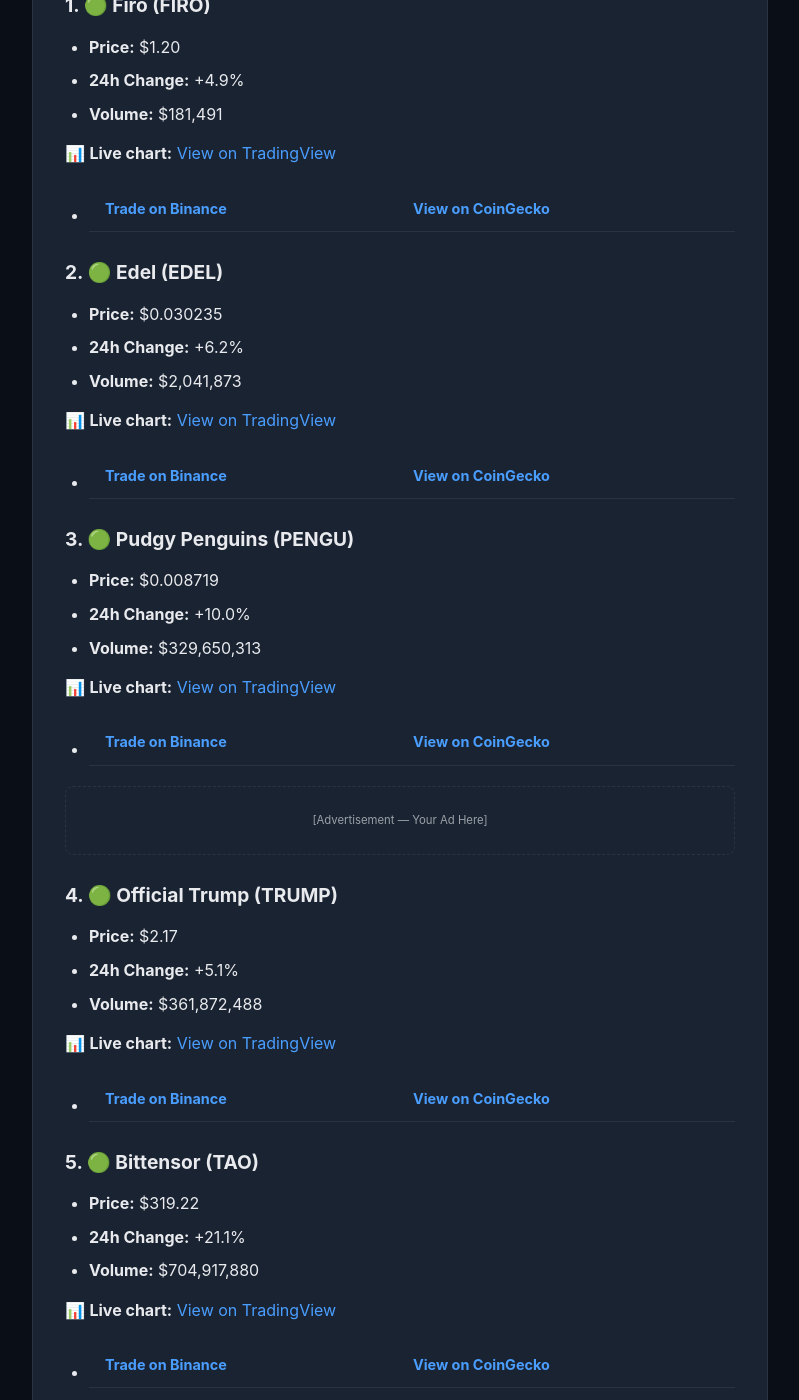
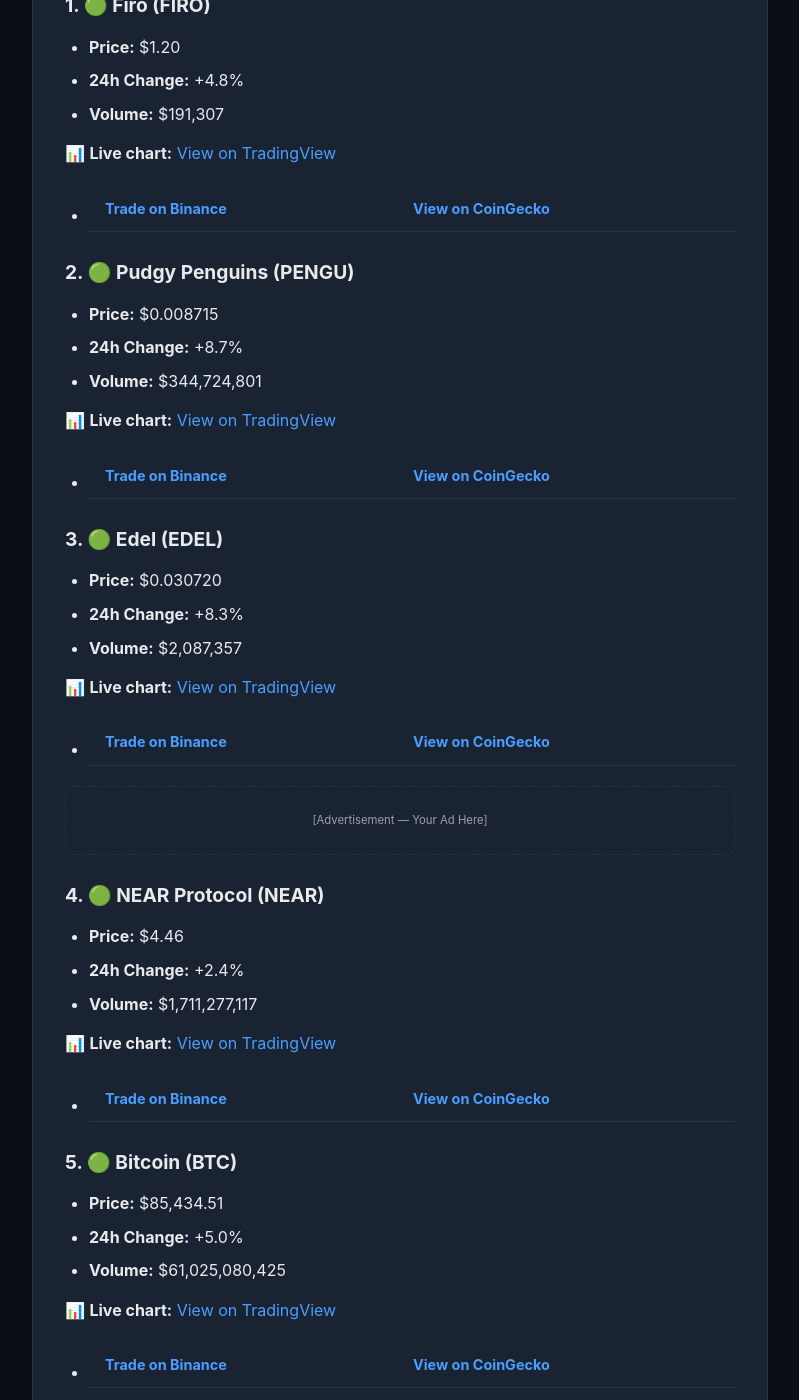
Before and after one commit to alexcipher-CRE/crypto-insights, a Jekyll site: the page built from _posts/2026-09-22-trending-coins.md, in a window 1280 px wide and 1400 px high, scrolled down 745 px. Shown: the whole window, without its empty margins (240-1039 px from the left). Built offline with Jekyll 4.4.1, drawn with Linux system fonts in a browser that asks for light colours; some of the changed text lies outside the part shown.

Commit message:
🚀 Auto-update: 7 posts

```diff
--- a/_posts/2026-09-22-trending-coins.md
+++ b/_posts/2026-09-22-trending-coins.md
@@ -6,64 +6,64 @@ tags: [crypto, trending, analysis]
 
 # 🔥 Top Trending Cryptocurrencies — Week of 2026-09-22
 
-*Last updated: 2026-09-22 02:24 UTC*
+*Last updated: 2026-09-22 03:32 UTC*
 
 The crypto market is moving fast. Here are the **top trending coins** based on social volume, search interest, and trading activity.
 
 ### 1. 🟢 Firo (FIRO)
 
 - **Price:** $1.20
-- **24h Change:** +4.9%
-- **Volume:** $181,491
+- **24h Change:** +4.8%
+- **Volume:** $191,307
 
 📊 **Live chart:** [View on TradingView](https://www.tradingview.com/chart/?symbol=BINANCE:FIROUSDT)
 
 - **[Trade on Binance](https://www.binance.com/en/trade/FIRO_USDT?ref=YOUR_REF_ID)** | **[View on CoinGecko](https://www.coingecko.com/en/coins/firo)**
 
-### 2. 🟢 Edel (EDEL)
+### 2. 🟢 Pudgy Penguins (PENGU)
 
-- **Price:** $0.030235
-- **24h Change:** +6.2%
-- **Volume:** $2,041,873
+- **Price:** $0.008715
+- **24h Change:** +8.7%
+- **Volume:** $344,724,801
+
+📊 **Live chart:** [View on TradingView](https://www.tradingview.com/chart/?symbol=BINANCE:PENGUUSDT)
+
+- **[Trade on Binance](https://www.binance.com/en/trade/PENGU_USDT?ref=YOUR_REF_ID)** | **[View on CoinGecko](https://www.coingecko.com/en/coins/pudgy-penguins)**
+
+### 3. 🟢 Edel (EDEL)
+
+- **Price:** $0.030720
+- **24h Change:** +8.3%
+- **Volume:** $2,087,357
 
 📊 **Live chart:** [View on TradingView](https://www.tradingview.com/chart/?symbol=BINANCE:EDELUSDT)
 
 - **[Trade on Binance](https://www.binance.com/en/trade/EDEL_USDT?ref=YOUR_REF_ID)** | **[View on CoinGecko](https://www.coingecko.com/en/coins/edel)**
-
-### 3. 🟢 Pudgy Penguins (PENGU)
-
-- **Price:** $0.008719
-- **24h Change:** +10.0%
-- **Volume:** $329,650,313
-
-📊 **Live chart:** [View on TradingView](https://www.tradingview.com/chart/?symbol=BINANCE:PENGUUSDT)
-
-- **[Trade on Binance](https://www.binance.com/en/trade/PENGU_USDT?ref=YOUR_REF_ID)** | **[View on CoinGecko](https://www.coingecko.com/en/coins/pudgy-penguins)**
 
 <!-- Ad Slot: Mid-Content Leaderboard -->
 <div class="ad-slot ad-leaderboard">
   <small>[Advertisement — Your Ad Here]</small>
 </div>
 
-### 4. 🟢 Official Trump (TRUMP)
+### 4. 🟢 NEAR Protocol (NEAR)
 
-- **Price:** $2.17
-- **24h Change:** +5.1%
-- **Volume:** $361,872,488
+- **Price:** $4.46
+- **24h Change:** +2.4%
+- **Volume:** $1,711,277,117
 
-📊 **Live chart:** [View on TradingView](https://www.tradingview.com/chart/?symbol=BINANCE:TRUMPUSDT)
+📊 **Live chart:** [View on TradingView](https://www.tradingview.com/chart/?symbol=BINANCE:NEARUSDT)
 
-- **[Trade on Binance](https://www.binance.com/en/trade/TRUMP_USDT?ref=YOUR_REF_ID)** | **[View on CoinGecko](https://www.coingecko.com/en/coins/official-trump)**
+- **[Trade on Binance](https://www.binance.com/en/trade/NEAR_USDT?ref=YOUR_REF_ID)** | **[View on CoinGecko](https://www.coingecko.com/en/coins/near-protocol)**
 
-### 5. 🟢 Bittensor (TAO)
+### 5. 🟢 Bitcoin (BTC)
 
-- **Price:** $319.22
-- **24h Change:** +21.1%
-- **Volume:** $704,917,880
+- **Price:** $85,434.51
+- **24h Change:** +5.0%
+- **Volume:** $61,025,080,425
 
-📊 **Live chart:** [View on TradingView](https://www.tradingview.com/chart/?symbol=BINANCE:TAOUSDT)
+📊 **Live chart:** [View on TradingView](https://www.tradingview.com/chart/?symbol=BINANCE:BTCUSDT)
 
-- **[Trade on Binance](https://www.binance.com/en/trade/TAO_USDT?ref=YOUR_REF_ID)** | **[View on CoinGecko](https://www.coingecko.com/en/coins/bittensor)**
+- **[Trade on Binance](https://www.binance.com/en/trade/BTC_USDT?ref=YOUR_REF_ID)** | **[View on CoinGecko](https://www.coingecko.com/en/coins/bitcoin)**
 
 ## 💡 How to Buy These Coins
 
```
Also changed, not shown: _posts/2026-09-22-defi-yields.md (+7 -7 lines), _posts/2026-09-22-market-movers.md (+7 -7 lines), _posts/index.md (+1 -1 lines).
